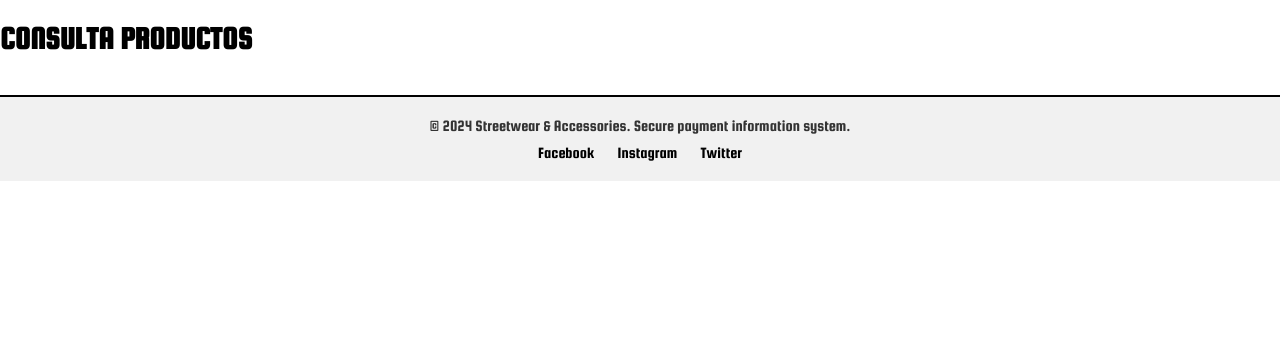
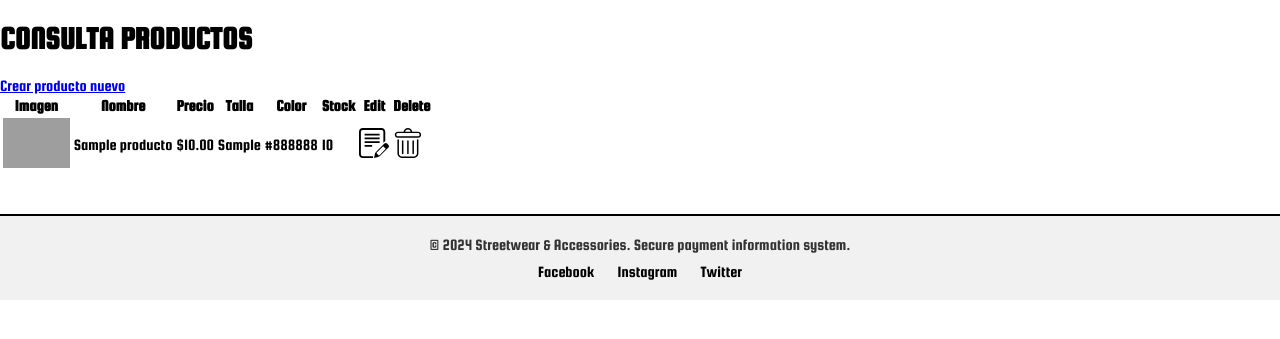
Before and after one commit to AlejandroRiba/proyectocryp2, a Flask app: page /consulta_productos in a window 1280 px wide. Shown: the part 84-423 px from the top of the page. Run offline with Flask 3, Linux system fonts and the light colour scheme; the visitor is signed in with stand-in values (Sample User, id 1); tables that the repository leaves empty hold one stand-in row (values such as "Sample post"); grey boxes are pictures that could not be loaded.

Commit message:
Manejo del inventario (CREAR)

```diff
--- a/app.py
+++ b/app.py
@@ -1,7 +1,8 @@
 from flask import Flask, render_template, session, request, redirect, send_file, url_for, make_response
 from flask_sqlalchemy import SQLAlchemy
 from models.Database import getDatabase
-import mainfunc
+from models.Producto import obtener_productos, crear_producto_con_variantes
+import pyFunctions.mainfunc as mainfunc
 import os
 import secrets
 import tempfile
@@ -11,6 +12,10 @@ app = Flask(__name__, template_folder="templates")
 # Generar una clave secreta aleatoria cada vez que la app se inicializa
 app.secret_key = secrets.token_hex(16)  # Genera una clave de 32 caracteres hexadecimales
 #La clave secreta es obligatoria para mantener seguras las sesiones.
+
+# Configura el directorio donde se guardarán las imágenes de los productos
+UPLOAD_FOLDER = 'static/images/products'
+app.config['UPLOAD_FOLDER'] = UPLOAD_FOLDER
 
 # Configuración de la base de datos MySQL
 app.config['SQLALCHEMY_DATABASE_URI'] = 'mysql+pymysql://root:@localhost/proyecto2'
@@ -139,7 +144,37 @@ def consulta_productos():
         if ('username' in session): #si ya hay una sesión iniciada
             username = session['username']
             cargo = session['cargo']
-            return render_template('consulta_productos.html', status=username, cargo=cargo)
+            productos = obtener_productos()
+            return render_template('consulta_productos.html', status=username, cargo=cargo, productos=productos)
+        else:
+            return redirect('/login_route')
+
+# Ruta para crear producto
+@app.route('/crear_producto', methods=['GET', 'POST'])
+def crear_producto():
+    if request.method == 'POST':
+        id = request.form['id_product']
+        nombre = request.form['nombre']
+        color = request.form['color']
+        precio = request.form['precio']
+
+        file = request.files['image']
+        variantes = []
+        tallas = request.form.getlist('talla')
+        stocks = request.form.getlist('stock')
+
+        # Agrupar tallas y stocks
+        for talla, stock in zip(tallas, stocks):
+            variantes.append({'talla': talla, 'stock': stock})
+        crear_producto_con_variantes(id, nombre, color, precio, variantes, file.filename)
+        #guardar la imagen del producto
+        file.save(os.path.join(app.config['UPLOAD_FOLDER'], file.filename))
+        return redirect('/')
+    else:
+        if ('username' in session): #si ya hay una sesión iniciada
+            username = session['username']
+            cargo = session['cargo']
+            return render_template('crear_producto.html', status=username, cargo=cargo)
         else:
             return redirect('/login_route')
 
--- a/models/Producto.py
+++ b/models/Producto.py
@@ -1,16 +1,61 @@
 from flask_sqlalchemy import SQLAlchemy
 from models.Database import getDatabase
+from sqlalchemy.orm import relationship
 
 db = getDatabase()
 
 # Clase para los productos
 class Producto(db.Model):
-    id = db.Column(db.Integer, primary_key=True, autoincrement=True)
+    id = db.Column(db.String(6), primary_key=True)
     nombre = db.Column(db.String(50), nullable=False)
     precio = db.Column(db.Numeric(10, 2), nullable=False)
+    color = db.Column(db.String(50), nullable=False)
+    salidas = db.Column(db.Integer, nullable=False)
+    archivo = db.Column(db.String(10), nullable=False)
+    # Relación con ProductoVariante
+    variantes = relationship('ProductoVariante', backref='producto', cascade="all, delete-orphan")
 
-def crear_producto(nombre, precio):
-    nuevo_producto = Producto(nombre=nombre, precio=precio)
+class ProductoVariante(db.Model):
+    id = db.Column(db.Integer, primary_key=True, autoincrement=True)
+    producto_id = db.Column(db.String(6), db.ForeignKey('producto.id'), nullable=False)
+    talla = db.Column(db.String(10), nullable=False)
+    stock = db.Column(db.Integer, nullable=False)
+
+# Función para crear un producto con variantes
+def crear_producto_con_variantes(id, nombre, color, precio, variantes, archivo):
+    # Crear el producto principal
+    nuevo_producto = Producto(id=id, nombre=nombre, color=color, precio=precio, salidas=0, archivo=archivo)
+    db.session.add(nuevo_producto)
+    db.session.flush()  # Asegura que el producto tenga un ID antes de añadir las variantes
+
+    # Crear variantes asociadas al producto recién creado
+    variantes_objs = [
+        ProductoVariante(talla=variante['talla'], stock=variante['stock'], producto_id=nuevo_producto.id)
+        for variante in variantes
+    ]
+    db.session.add_all(variantes_objs)
+
+    # Confirmar ambos registros en la base de datos
+    db.session.commit()
+
+    return nuevo_producto, variantes_objs
+
+
+def crear_producto(id, nombre, color, precio, archivo):
+    nuevo_producto = Producto(id=id, nombre=nombre, color=color, precio=precio, salidas=0, archivo=archivo)
     db.session.add(nuevo_producto)
     db.session.commit()
     return nuevo_producto
+
+# Función para eliminar un producto y sus variantes
+def eliminar_producto(producto_id):
+    producto = Producto.query.get(producto_id)
+    if producto:
+        db.session.delete(producto)
+        db.session.commit()
+        return True
+    else:
+        return False #error/producto no encontrado
+
+def obtener_productos():
+    return Producto.query.all()
--- a/mainfunc.py
+++ b/pyFunctions/mainfunc.py
@@ -1,5 +1,5 @@
 from models.Usuario import crear_usuario, obtener_usuario_por_id
-from cryptoUtils import hasheo, generate_key_pair
+from pyFunctions.cryptoUtils import hasheo, generate_key_pair
 import os
 import tempfile
 
--- a/templates/consulta_productos.html
+++ b/templates/consulta_productos.html
@@ -9,11 +9,44 @@
 </head>
 <body>
 
-    <!-- Footer -->
+    <!-- NAVBAR -->
     {% include "shared/navbar.html" %}
-    <!-- Footer -->
+    <!-- NAVBAR -->
      <!-- EMPIEZA CONTENIDO DE PÁGINA -->
-      <h1>CONSULTA PRODUCTOS</h1>
+
+    <h1>CONSULTA PRODUCTOS</h1>
+    <a href="/crear_producto">Crear producto nuevo</a>
+    <table>
+        <thead>
+            <tr>
+                <th>Imagen</th>
+                <th>Nombre</th>
+                <th>Precio</th>
+                <th>Talla</th>
+                <th>Color</th>
+                <th>Stock</th>
+                <th>Edit</th>
+                <th>Delete</th>
+            </tr>
+        </thead>
+        <tbody>
+            {% for producto in productos %}
+                {% for variante in producto.variantes %}
+                    <tr>
+                        <td><img src="static/images/products/{{producto.archivo}}" style="height: 50px;"></td>
+                        <td>{{ producto.nombre }}</td>
+                        <td>${{ producto.precio }}</td>
+                        <td>{{ variante.talla }}</td>
+                        <td>{{ producto.color }}</td>
+                        <td>{{ variante.stock }}</td>
+                        <td><img src="static/images/edit.svg" style="height: 30px;"></td>
+                        <td><img src="static/images/delete.svg" style="height: 30px;"></td>
+                    </tr>
+                {% endfor %}
+            {% endfor %}
+        </tbody>
+    </table>
+
      <!-- TERMINA CONTENIDO DE PÁGINA -->
     <!-- Footer -->
     {% include "shared/footer.html" %}
--- a/templates/login.html
+++ b/templates/login.html
@@ -60,6 +60,6 @@
      {% include "shared/footer.html" %}
     <!-- Footer -->
 
-    <script src="static/app.js" ></script>
+    <script src="static/archivo_login.js"></script>
 </body>
 </html>
--- a/templates/shared/navbar.html
+++ b/templates/shared/navbar.html
@@ -2,6 +2,7 @@
     <!-- Logo centrado -->
     <div class="nav-left">
         <span>&nbsp;</span>
+        {% if status %}
             <div class="menu-container">
                 <a>MENU</a>
                 <div class="menuContent">
@@ -20,15 +21,27 @@
                     </ul>
                 </div>
             </div>
+        {% else %}
+            <img src="static/images/logo.png" style="height: 50px;">
+        {% endif %}
     </div>
 
     <div class="nav-logo">
+        {% if status %}
             <a href="{{ url_for('home') }}" id="logo"><img src="static/images/logo.png" style="height: 50px;"></a>
+        {% else %}
+            <span></span>
+        {% endif %}
     </div>
 
     <!-- Enlaces del lado derecho -->
     <div class="nav-right">
+        {% if status %}
             <a href="{{ url_for('logout')}}">SIGN OUT</a>
+        {% else %}
+            <a href="{{ url_for('login_route') }}">SIGN IN</a>
+            <a href="{{ url_for('new_user')}}">SIGN UP</a>
+        {% endif %}
         <span>&nbsp;</span>
     </div>
 </div>
```
Also changed, not shown: static/app.js (+85 -16 lines), static/archivo_login.js (added, +15 -0 lines), templates/crear_producto.html (added, +66 -0 lines), templates/index.html (+3 -47 lines), pyFunctions/bins.py (renamed from bins.py), pyFunctions/cryptoUtils.py (renamed from cryptoUtils.py), static/images/delete.svg (added), static/images/edit.svg (added), static/images/products/P0004.png (added), static/stylemain.css (line endings or trailing spaces). Lines whose indentation alone changed are shown as unchanged.
